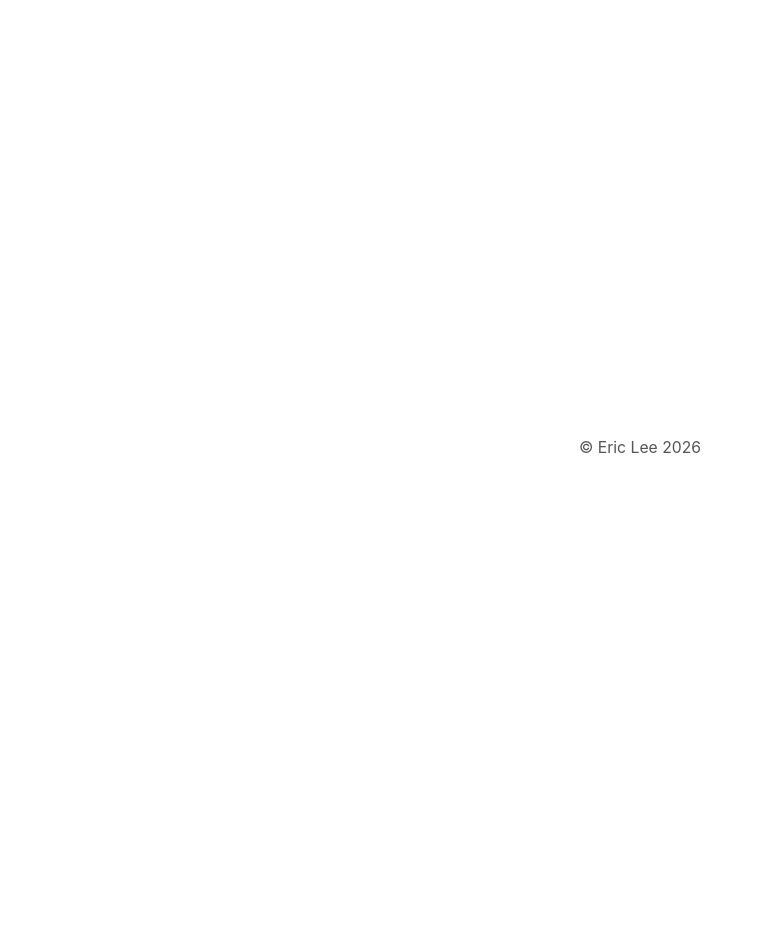
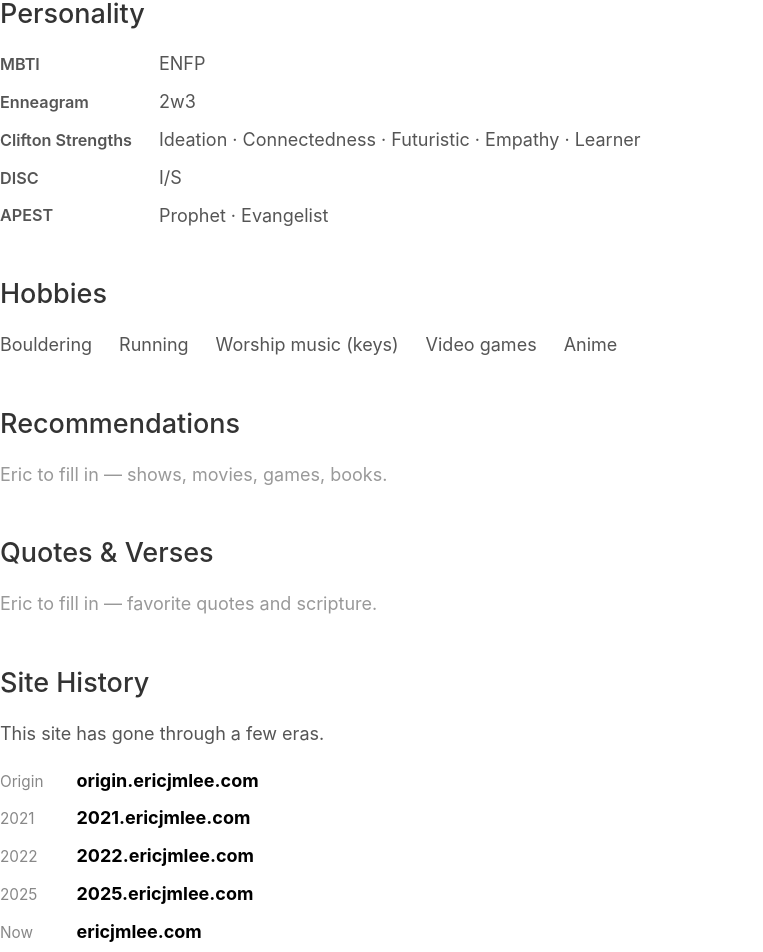
Before and after one commit to theCreedo/ericjmlee-next, a Next.js app: page /extras in a window 1280 px wide. Before the commit this address had no page. Shown: the part 316-1268 px from the top of the page, without its empty margins (0-763 px from the left). Before the commit the page ends 800 px from the top, so only its background shows below. Built offline with nearby package versions, Linux system fonts and the light colour scheme.

Commit message:
feat(extras): scaffold /extras page with personality, hobbies, and site history

```diff
--- /dev/null
+++ b/pages/extras/extras.module.css
@@ -0,0 +1,57 @@
+.section {
+  margin: 2.5rem 0;
+}
+
+.dl {
+  display: grid;
+  grid-template-columns: max-content 1fr;
+  gap: 0.5rem 1.5rem;
+  margin: 0;
+}
+
+.dlRow {
+  display: contents;
+}
+
+.dt {
+  font-weight: 600;
+  color: #555;
+  font-size: 0.9rem;
+  padding-top: 0.1rem;
+}
+
+.dd {
+  margin: 0;
+}
+
+.plainList {
+  list-style: none;
+  padding: 0;
+  display: flex;
+  flex-wrap: wrap;
+  gap: 0.5rem 1.5rem;
+}
+
+.historyList {
+  list-style: none;
+  padding: 0;
+  display: flex;
+  flex-direction: column;
+  gap: 0.5rem;
+}
+
+.historyList li {
+  display: flex;
+  align-items: baseline;
+  gap: 0.75rem;
+}
+
+.historyYear {
+  font-size: 0.85rem;
+  color: #888;
+  min-width: 3.5rem;
+}
+
+.backLink {
+  margin-top: 3rem;
+}
--- /dev/null
+++ b/pages/extras/index.js
@@ -0,0 +1,88 @@
+import Head from 'next/head'
+import Link from 'next/link'
+import Layout, { siteTitle } from '../../components/layout'
+import utilStyles from '../../styles/utils.module.css'
+import styles from './extras.module.css'
+
+const PERSONALITY = [
+  { label: 'MBTI', value: 'ENFP' },
+  { label: 'Enneagram', value: '2w3' },
+  { label: 'Clifton Strengths', value: 'Ideation · Connectedness · Futuristic · Empathy · Learner' },
+  { label: 'DISC', value: 'I/S' },
+  { label: 'APEST', value: 'Prophet · Evangelist' },
+]
+
+const HOBBIES = [
+  'Bouldering',
+  'Running',
+  'Worship music (keys)',
+  'Video games',
+  'Anime',
+]
+
+const SITE_HISTORY = [
+  { year: 'Origin', url: 'https://origin.ericjmlee.com', label: 'origin.ericjmlee.com' },
+  { year: '2021', url: 'https://2021.ericjmlee.com', label: '2021.ericjmlee.com' },
+  { year: '2022', url: 'https://2022.ericjmlee.com', label: '2022.ericjmlee.com' },
+  { year: '2025', url: 'https://2025.ericjmlee.com', label: '2025.ericjmlee.com' },
+  { year: 'Now', url: 'https://ericjmlee.com', label: 'ericjmlee.com' },
+]
+
+export default function Extras() {
+  return (
+    <Layout>
+      <Head>
+        <title>Extras | {siteTitle}</title>
+      </Head>
+
+      <h1 className={utilStyles.headingXl}>Extras</h1>
+      <p className={utilStyles.lightText}>The stuff that doesn&apos;t fit neatly anywhere else.</p>
+
+      <section className={styles.section}>
+        <h2 className={utilStyles.headingLg}>Personality</h2>
+        <dl className={styles.dl}>
+          {PERSONALITY.map(({ label, value }) => (
+            <div key={label} className={styles.dlRow}>
+              <dt className={styles.dt}>{label}</dt>
+              <dd className={styles.dd}>{value}</dd>
+            </div>
+          ))}
+        </dl>
+      </section>
+
+      <section className={styles.section}>
+        <h2 className={utilStyles.headingLg}>Hobbies</h2>
+        <ul className={styles.plainList}>
+          {HOBBIES.map((h) => <li key={h}>{h}</li>)}
+        </ul>
+      </section>
+
+      <section className={styles.section}>
+        <h2 className={utilStyles.headingLg}>Recommendations</h2>
+        <p className={utilStyles.lightText}>Eric to fill in — shows, movies, games, books.</p>
+      </section>
+
+      <section className={styles.section}>
+        <h2 className={utilStyles.headingLg}>Quotes &amp; Verses</h2>
+        <p className={utilStyles.lightText}>Eric to fill in — favorite quotes and scripture.</p>
+      </section>
+
+      <section className={styles.section}>
+        <h2 className={utilStyles.headingLg}>Site History</h2>
+        <p>This site has gone through a few eras.</p>
+        <ul className={styles.historyList}>
+          {SITE_HISTORY.map(({ year, url, label }) => (
+            <li key={year}>
+              <span className={styles.historyYear}>{year}</span>
+              <a href={url} target="_blank" rel="noopener noreferrer">{label}</a>
+            </li>
+          ))}
+        </ul>
+      </section>
+
+      <p className={styles.backLink}>
+        <Link href="/about">← Back to About</Link>
+      </p>
+    </Layout>
+  )
+}
```
